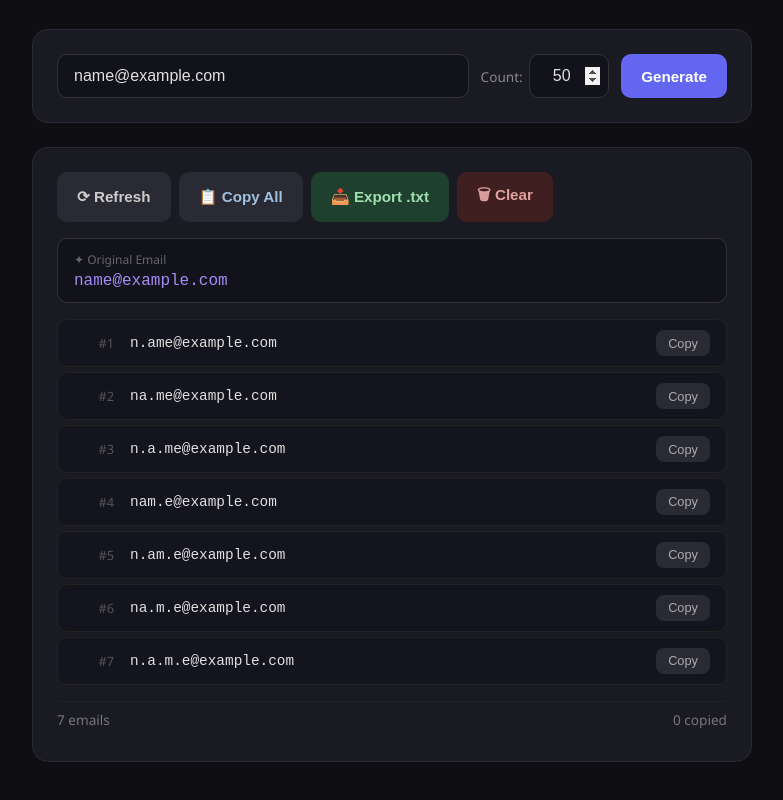
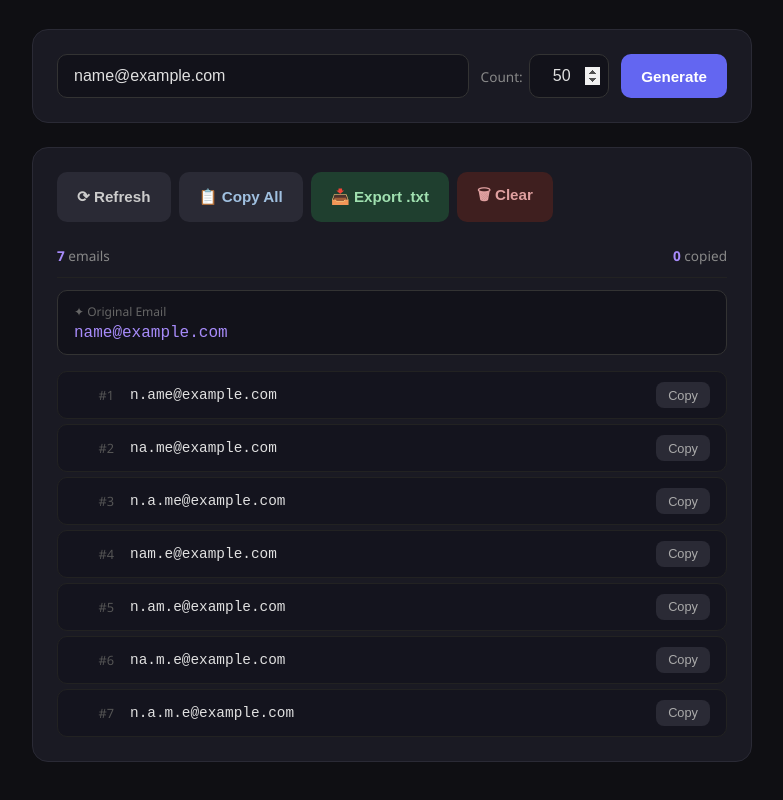
Before and after one commit to ImranDev3/dotmail-pro, a plain HTML site: page index.html in a window 1280 px wide. Both pictures are taken after typing "name@example.com" into the empty fields and a click on the button "Generate". Shown: the part 104-904 px from the top of the page, without its empty margins (248-1031 px from the left). Drawn offline with Linux system fonts and the light colour scheme.

Commit message:
Make stats sticky so always visible when scrolling

```diff
--- a/index.html
+++ b/index.html
@@ -180,22 +180,35 @@
       margin-bottom: 1rem;
     }
 
+    .sticky-header {
+      position: sticky;
+      top: 0;
+      background: #1a1a23;
+      z-index: 10;
+      padding-bottom: 0.75rem;
+      border-bottom: 1px solid #222;
+      margin-bottom: 0.75rem;
+    }
+
     .stats {
       display: flex;
       justify-content: space-between;
       align-items: center;
-      padding: 0.5rem 0;
+      padding: 0.5rem 0 0 0;
       font-size: 0.85rem;
-      color: #777;
-      border-top: 1px solid #222;
-      margin-top: 1rem;
+      color: #888;
+    }
+
+    .stats .num {
+      color: #a78bfa;
+      font-weight: 700;
     }
 
     .email-list {
       display: flex;
       flex-direction: column;
       gap: 0.35rem;
-      max-height: 60vh;
+      max-height: 55vh;
       overflow-y: auto;
     }
 
@@ -370,11 +383,17 @@
     </div>
 
     <div class="card" id="resultCard" style="display:none;">
-      <div class="toolbar">
-        <button class="btn btn-refresh" id="refreshBtn">⟳ Refresh</button>
-        <button class="btn btn-copy-all" id="copyAllBtn">📋 Copy All</button>
-        <button class="btn btn-export" id="exportBtn">📥 Export .txt</button>
-        <button class="btn btn-clear" id="clearBtn">🗑 Clear</button>
+      <div class="sticky-header">
+        <div class="toolbar">
+          <button class="btn btn-refresh" id="refreshBtn">⟳ Refresh</button>
+          <button class="btn btn-copy-all" id="copyAllBtn">📋 Copy All</button>
+          <button class="btn btn-export" id="exportBtn">📥 Export .txt</button>
+          <button class="btn btn-clear" id="clearBtn">🗑 Clear</button>
+        </div>
+        <div class="stats">
+          <span id="totalCount"><span class="num">0</span> emails</span>
+          <span id="copiedCount"><span class="num">0</span> copied</span>
+        </div>
       </div>
 
       <div class="main-email-box" id="mainEmailBox" style="display:none;">
@@ -383,11 +402,6 @@
       </div>
 
       <div class="email-list" id="emailList"></div>
-
-      <div class="stats">
-        <span id="totalCount">0 emails</span>
-        <span id="copiedCount">0 copied</span>
-      </div>
     </div>
 
     <div class="toast" id="toast"></div>
@@ -529,8 +543,8 @@
 
       function updateStats(variations, copied) {
         const copiedKeys = Object.keys(copied).filter(k => copied[k]);
-        totalCount.textContent = variations.length + ' emails';
-        copiedCount.textContent = copiedKeys.length + ' copied';
+        totalCount.innerHTML = '<span class="num">' + variations.length + '</span> emails';
+        copiedCount.innerHTML = '<span class="num">' + copiedKeys.length + '</span> copied';
       }
 
       function copySingle(email, variations, copied) {
```
